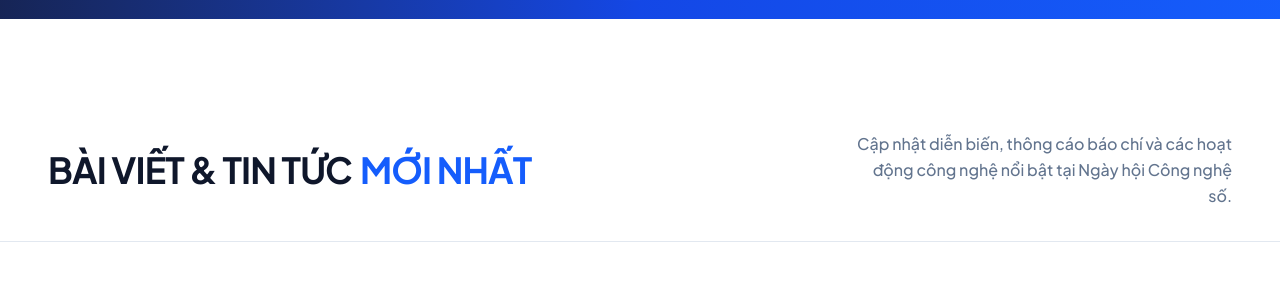
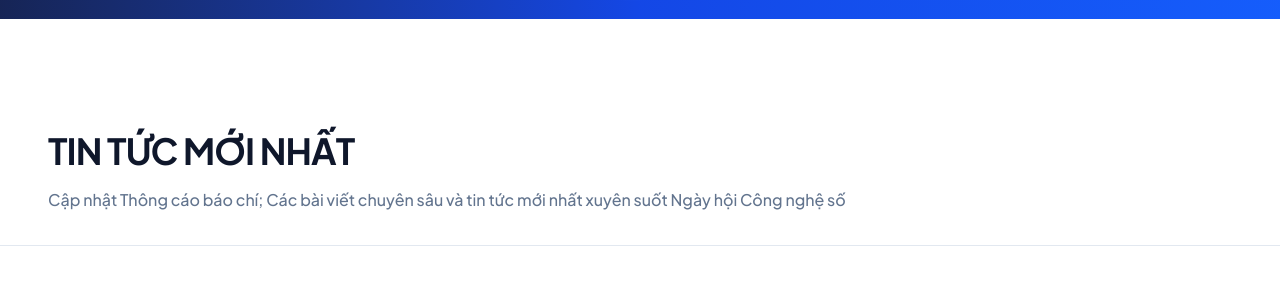
Before and after one commit to gtomedianhatrang/cnskhanhhoa, a React (Vite) app: page / in a window 1280 px wide. Shown: the part 9620-9916 px from the top of the page. Built offline with nearby package versions, Linux system fonts and the light colour scheme.

Commit message:
style(news): simplify heading and update introduction

```diff
--- a/src/data/news.ts
+++ b/src/data/news.ts
@@ -1,9 +1,9 @@
 import type { NewsItem } from './types'
 
 export const newsData = {
-  title: 'BÀI VIẾT & TIN TỨC',
-  titleHighlight: 'MỚI NHẤT',
-  subtitle: 'Cập nhật diễn biến, thông cáo báo chí và các hoạt động công nghệ nổi bật tại Ngày hội Công nghệ số.',
+  title: 'TIN TỨC MỚI NHẤT',
+  titleHighlight: '',
+  subtitle: 'Cập nhật Thông cáo báo chí; Các bài viết chuyên sâu và tin tức mới nhất xuyên suốt Ngày hội Công nghệ số',
   viewAllText: 'Xem tất cả tin tức',
   readArticleText: 'Đọc bài viết',
   items: [
--- a/src/pages/Home/sections/LatestReleases.tsx
+++ b/src/pages/Home/sections/LatestReleases.tsx
@@ -7,9 +7,9 @@ export function LatestReleases() {
   return (
     <section id="news" className="w-full py-20 md:py-28 bg-white scroll-mt-20 lg:scroll-mt-24">
       {/* 1. Header Section */}
-      <div className="flex flex-col md:flex-row items-center justify-between max-w-7xl mx-auto mb-16 px-6 sm:px-10 lg:px-12 border-b border-slate-200 pb-8">
+      <div className="flex flex-col items-start gap-4 max-w-7xl mx-auto mb-16 px-6 sm:px-10 lg:px-12 border-b border-slate-200 pb-8">
         <div>
-          <h2 className="text-4xl font-bold text-slate-900 tracking-tight">
+          <h2 className="text-2xl sm:text-3xl md:text-4xl font-bold text-slate-900 tracking-tight">
             {releases.title}
             {releases.titleHighlight ? (
               <span className="text-blue-600 ml-2">{releases.titleHighlight}</span>
@@ -17,7 +17,7 @@ export function LatestReleases() {
           </h2>
         </div>
         {releases.subtitle ? (
-          <p className="text-slate-500 mt-4 md:mt-0 max-w-sm text-center md:text-right font-medium leading-relaxed">
+          <p className="w-full text-slate-500 text-sm sm:text-base text-pretty font-medium leading-relaxed">
             {releases.subtitle}
           </p>
         ) : null}
```
